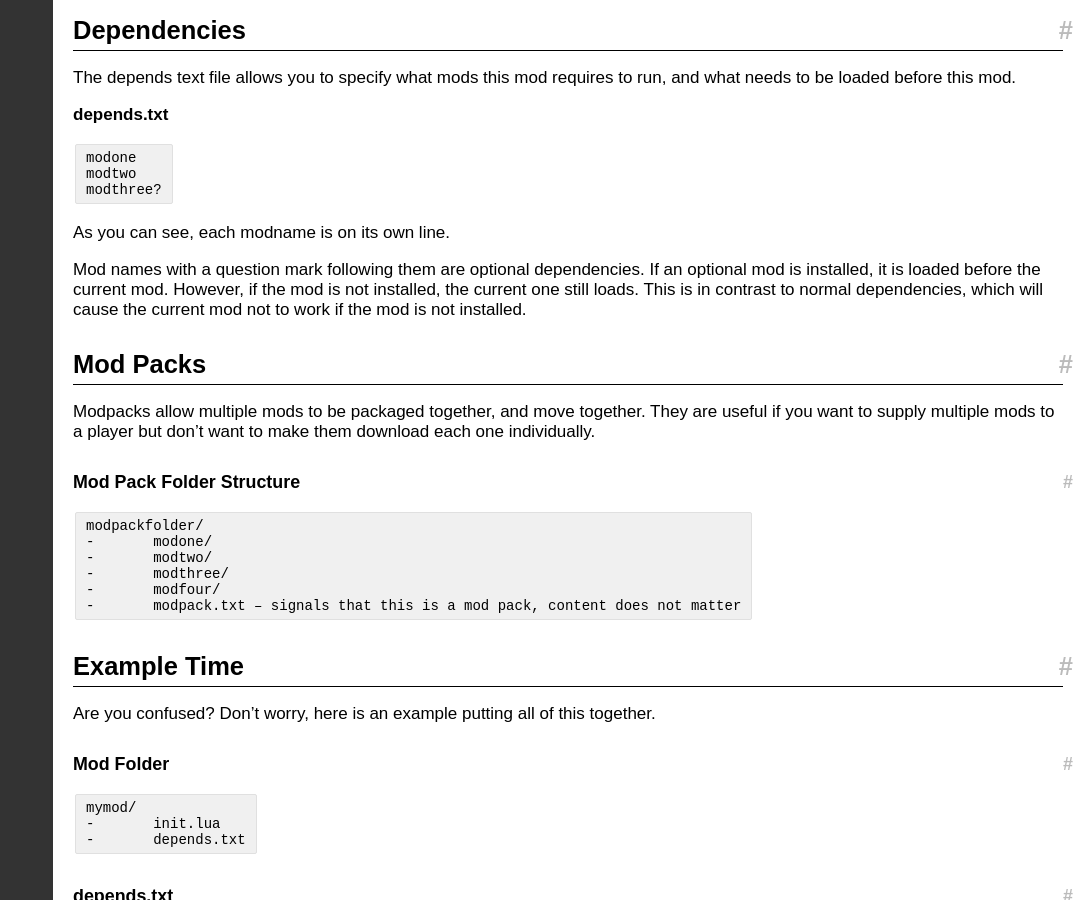
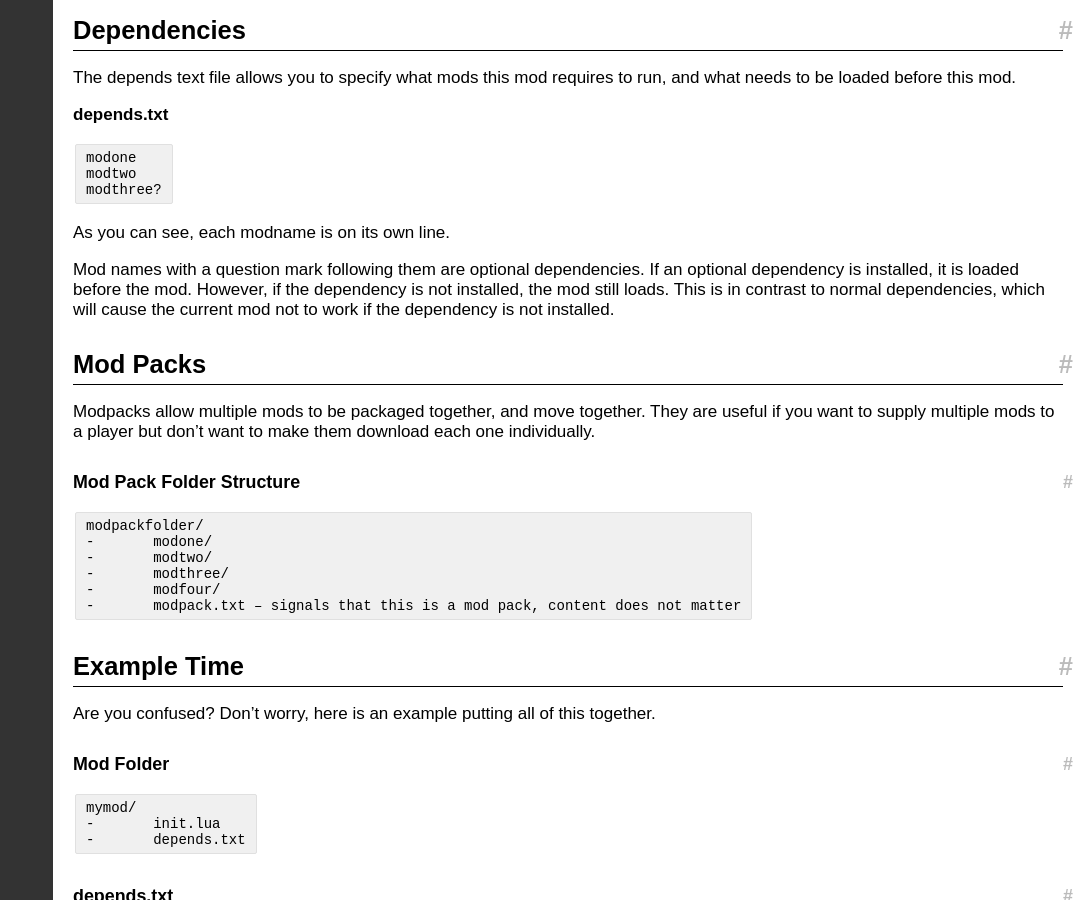
Before and after one commit to rubenwardy/minetest_modding_book, a Jekyll site: the page built from chapters/folders.md, in a window 1280 px wide and 900 px high, scrolled down 1093 px. Shown: the whole window, without its empty margins (197-1280 px from the left). Built offline with Jekyll 4.4.1, drawn with Linux system fonts in a browser that asks for light colours; nearby versions of some CDN libraries.

Commit message:
Folder Structure: clarify language about optional dependencies

```diff
--- a/chapters/folders.md
+++ b/chapters/folders.md
@@ -52,10 +52,10 @@ needs to be loaded before this mod.
 As you can see, each modname is on its own line.
 
 Mod names with a question mark following them are optional dependencies.
-If an optional mod is installed, it is loaded before the current mod.
-However, if the mod is not installed, the current one still loads.
+If an optional dependency is installed, it is loaded before the mod.
+However, if the dependency is not installed, the mod still loads.
 This is in contrast to normal dependencies, which will cause the current
-mod not to work if the mod is not installed.
+mod not to work if the dependency is not installed.
 
 ## Mod Packs
 
```
